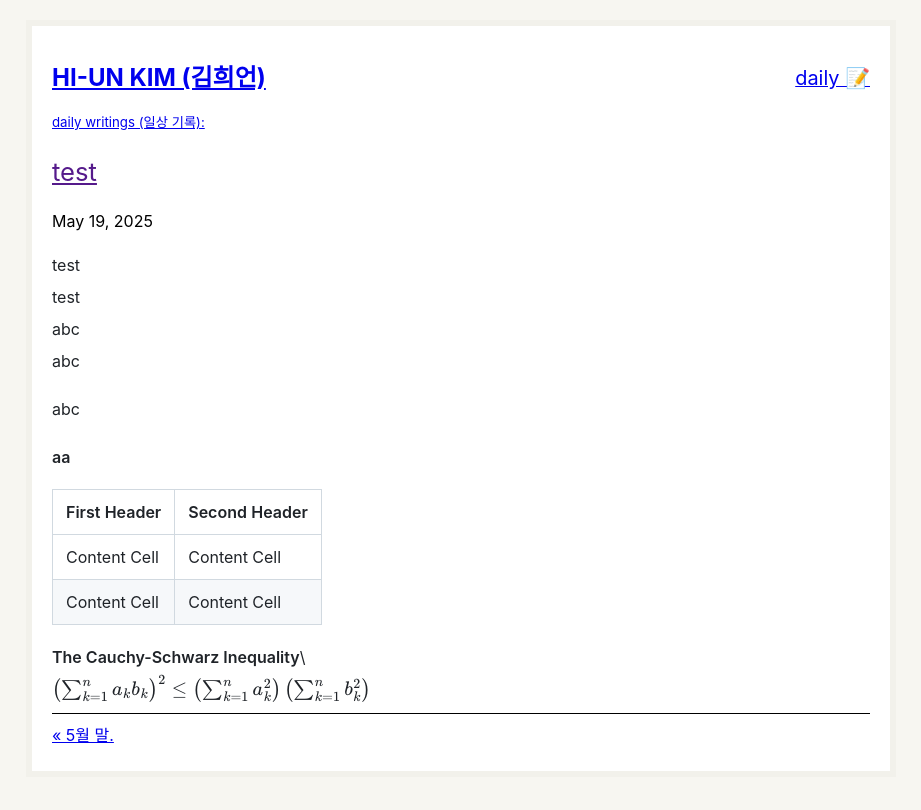
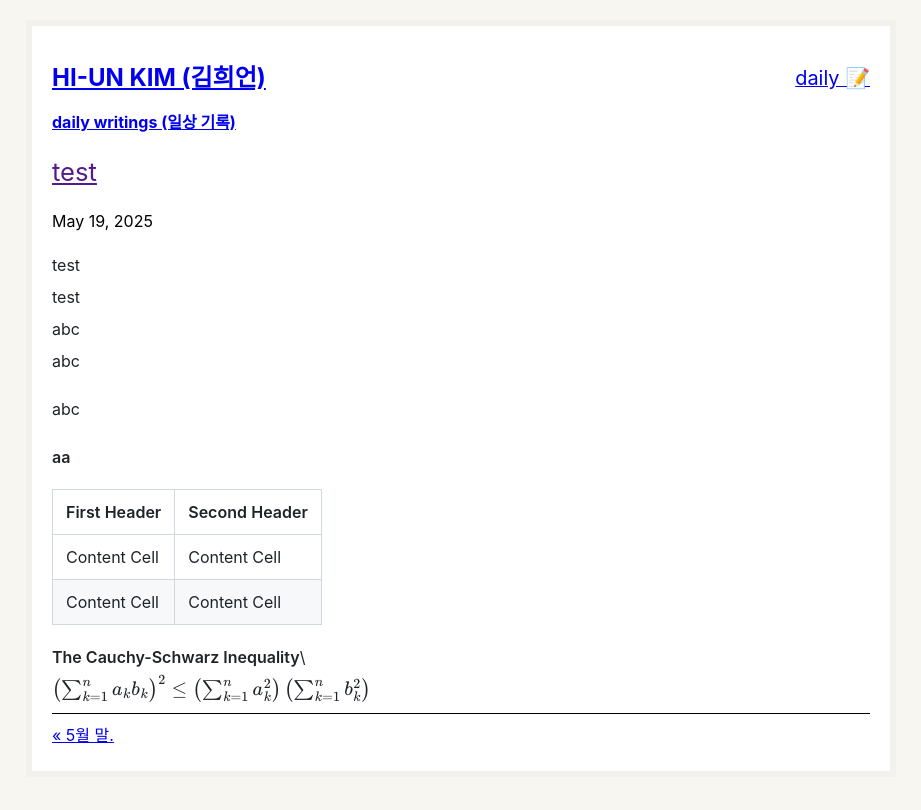
Before and after one commit to hiun/hiun.github.io, a Jekyll site: the page built from notes/_posts/2025-05-19-test.md, in a window 1280 px wide. Shown: the top 810 px of the page, without its empty margins (179-1100 px from the left). Built offline with Jekyll 4.4.1, drawn with Linux system fonts in a browser that asks for light colours; formulas are drawn with MathJax 3.

Commit message:
Update post.html

```diff
--- a/_layouts/post.html
+++ b/_layouts/post.html
@@ -2,7 +2,7 @@
 layout: default
 ---
 
-<a href="{{ site.link }}/notes"><p class="subtitle" style="font-size: 0.83em">daily writings (일상 기록):</p></a>
+<a href="{{ site.link }}/notes"><b>daily writings (일상 기록)</b></a>
 <p class="subtitle"><a href="{{ page.permalink }}">{{ page.title }}</a></p>
 <p class="post-date heading">{{ page.path | turncate: 10 | date: "%B %d, %Y" }}</p>
 
```
